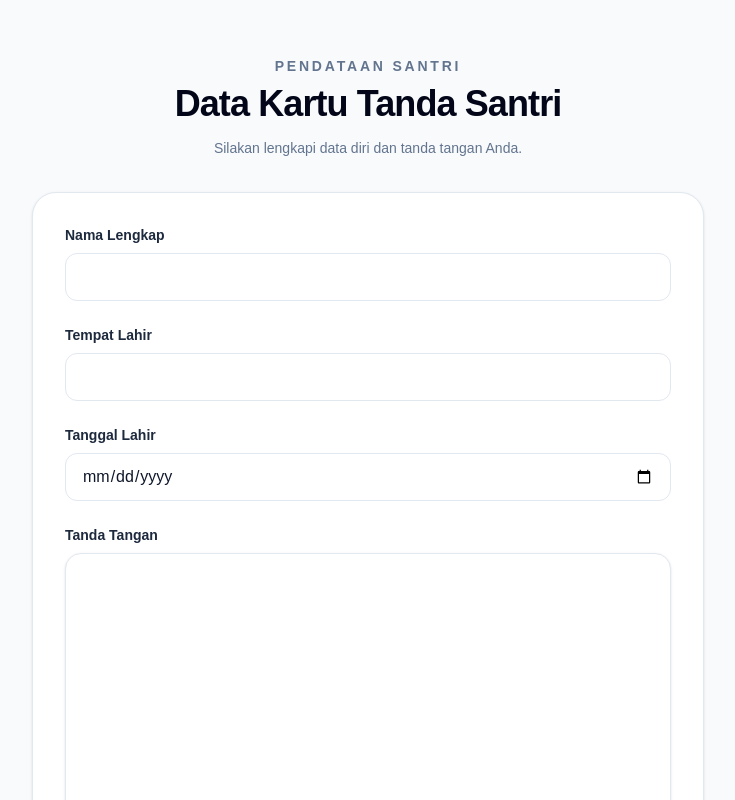
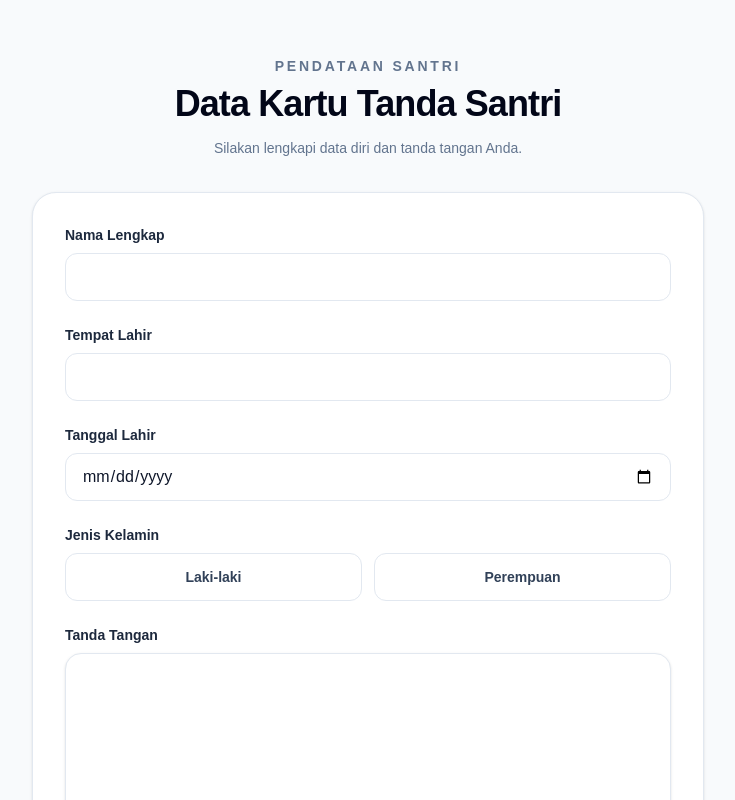
Before and after one commit to kangrebahancuy-cmyk/tanda-tangan, a Next.js app: page / in a window 1280 px wide. Shown: the top 800 px of the page, without its empty margins (272-1007 px from the left). Built offline with nearby package versions, Linux system fonts and the light colour scheme.

Commit message:
feat: add gender selection to santri form

```diff
--- a/src/components/SantriForm.tsx
+++ b/src/components/SantriForm.tsx
@@ -3,9 +3,9 @@ import { useState } from 'react';
 import SignaturePad from './SignaturePad';
 
 export default function SantriForm() {
-  const [data, setData] = useState({ nama: '', tempatLahir: '', tanggalLahir: '', signature: '' });
+  const [data, setData] = useState({ nama: '', tempatLahir: '', tanggalLahir: '', gender: '', signature: '' });
   const [errors, setErrors] = useState<Record<string,string>>({}); const [status, setStatus] = useState<'idle'|'loading'|'success'|'error'>('idle');
-  const submit = async (e: React.FormEvent) => { e.preventDefault(); setStatus('loading'); setErrors({}); const next: Record<string,string> = {}; if (data.nama.trim().length < 2) next.nama='Nama wajib diisi.'; if (data.tempatLahir.trim().length < 2) next.tempatLahir='Tempat lahir wajib diisi.'; if (!data.tanggalLahir) next.tanggalLahir='Tanggal lahir wajib diisi.'; if (!data.signature) next.signature='Tanda tangan wajib dibuat.'; if (Object.keys(next).length) { setErrors(next); setStatus('idle'); return; }
+  const submit = async (e: React.FormEvent) => { e.preventDefault(); setStatus('loading'); setErrors({}); const next: Record<string,string> = {}; if (data.nama.trim().length < 2) next.nama='Nama wajib diisi.'; if (data.tempatLahir.trim().length < 2) next.tempatLahir='Tempat lahir wajib diisi.'; if (!data.tanggalLahir) next.tanggalLahir='Tanggal lahir wajib diisi.'; if (!data.gender) next.gender='Jenis kelamin wajib dipilih.'; if (!data.signature) next.signature='Tanda tangan wajib dibuat.'; if (Object.keys(next).length) { setErrors(next); setStatus('idle'); return; }
     try { const res = await fetch('/api/santri', { method:'POST', headers:{'Content-Type':'application/json'}, body:JSON.stringify(data) }); const json=await res.json(); if(!res.ok){ setErrors(json.fields ? Object.fromEntries(Object.entries(json.fields).map(([k,v])=>[k,Array.isArray(v)?String(v[0]):'Data tidak valid.'])) : {form:json.error||'Gagal menyimpan data.'}); setStatus('error'); return; } setStatus('success'); } catch { setErrors({form:'Terjadi kesalahan saat menyimpan data. Silakan coba lagi.'}); setStatus('error'); }
   };
   if (status==='success') return <div className="rounded-3xl border border-emerald-100 bg-white p-8 text-center shadow-sm"><div className="mx-auto mb-5 flex h-14 w-14 items-center justify-center rounded-full bg-emerald-50 text-2xl text-emerald-600">✓</div><h2 className="text-2xl font-bold text-slate-900">Data Berhasil Dikirim</h2><p className="mt-2 text-slate-500">Terima kasih. Data Anda telah berhasil dikirim.</p><p className="mt-6 text-sm text-slate-400">Silakan tutup halaman ini.</p></div>;
@@ -14,6 +14,7 @@ export default function SantriForm() {
     <Field label="Nama Lengkap" value={data.nama} error={errors.nama} onChange={v=>setData({...data,nama:v})} />
     <Field label="Tempat Lahir" value={data.tempatLahir} error={errors.tempatLahir} onChange={v=>setData({...data,tempatLahir:v})} />
     <div><label htmlFor="tanggalLahir" className="mb-2 block text-sm font-semibold text-slate-800">Tanggal Lahir</label><input id="tanggalLahir" type="date" value={data.tanggalLahir} onChange={e=>setData({...data,tanggalLahir:e.target.value})} className="min-h-12 w-full rounded-xl border border-slate-200 bg-white px-4 outline-none focus:border-slate-500 focus:ring-2 focus:ring-slate-200" />{errors.tanggalLahir&&<p className="mt-1 text-sm text-red-600">{errors.tanggalLahir}</p>}</div>
+    <div><label className="mb-2 block text-sm font-semibold text-slate-800">Jenis Kelamin</label><div className="grid grid-cols-2 gap-3"><label className={`flex min-h-12 cursor-pointer items-center justify-center rounded-xl border px-4 text-sm font-semibold transition ${data.gender==='laki-laki'?'border-slate-900 bg-slate-900 text-white':'border-slate-200 bg-white text-slate-700'}`}><input type="radio" name="gender" value="laki-laki" checked={data.gender==='laki-laki'} onChange={e=>setData({...data,gender:e.target.value})} className="sr-only" />Laki-laki</label><label className={`flex min-h-12 cursor-pointer items-center justify-center rounded-xl border px-4 text-sm font-semibold transition ${data.gender==='perempuan'?'border-slate-900 bg-slate-900 text-white':'border-slate-200 bg-white text-slate-700'}`}><input type="radio" name="gender" value="perempuan" checked={data.gender==='perempuan'} onChange={e=>setData({...data,gender:e.target.value})} className="sr-only" />Perempuan</label></div>{errors.gender&&<p className="mt-1 text-sm text-red-600">{errors.gender}</p>}</div>
     <div><label className="mb-2 block text-sm font-semibold text-slate-800">Tanda Tangan</label><SignaturePad onChange={signature=>setData({...data,signature})}/>{errors.signature&&<p className="mt-2 text-sm text-red-600">{errors.signature}</p>}</div>
     <button disabled={status==='loading'} className="min-h-12 w-full rounded-xl bg-slate-900 px-5 font-semibold text-white transition hover:bg-slate-800 disabled:cursor-not-allowed disabled:opacity-60">{status==='loading'?'Menyimpan...':'Kirim Data'}</button>
   </form>;
```
